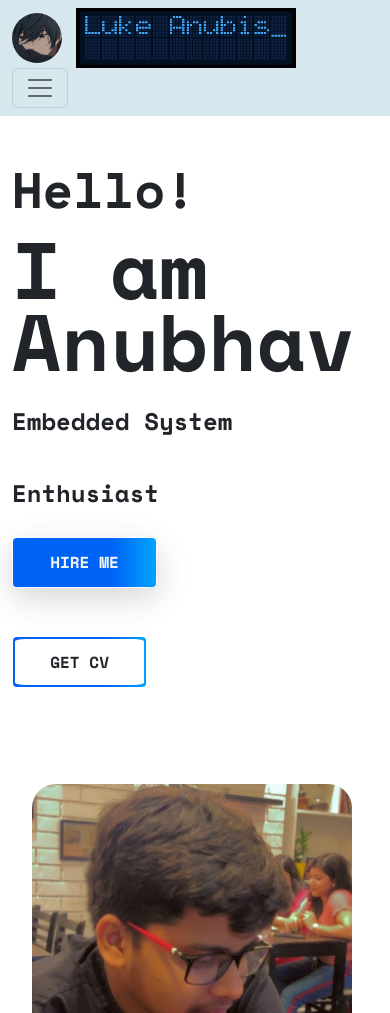
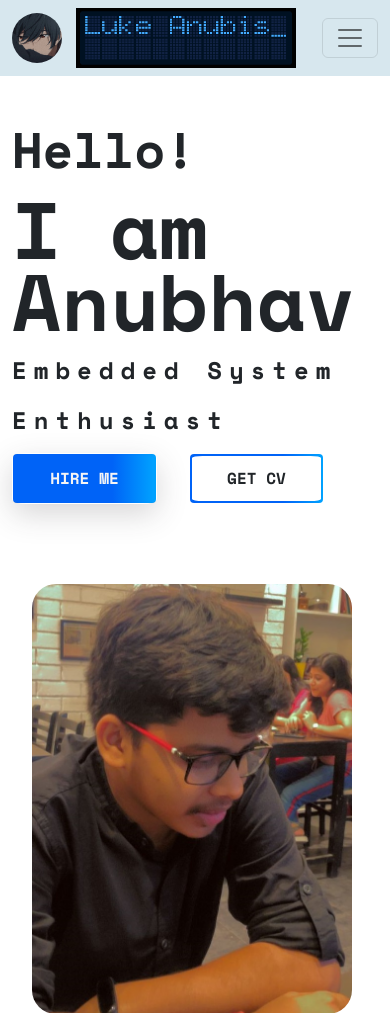
Before and after one commit to anubhav666/Portfolio, a PHP site: page / in a window 390 px wide. Shown: the top 1013 px of the page. Run offline with PHP 8.4, Linux system fonts and the light colour scheme; grey boxes are pictures that could not be loaded.

Commit message:
Added Responsive texts and img sizes

```diff
--- a/css/partials/_global.css
+++ b/css/partials/_global.css
@@ -11,7 +11,7 @@
 /* Buttons */
 
 .button{
-    margin:0 3rem 3rem 0;
+    margin:0 2rem 2rem 0;
     padding: .8rem 2.2rem;
     font: normal 500 16px/20px var(--monospace);
     position: relative;
--- a/css/styles.css
+++ b/css/styles.css
@@ -9,7 +9,10 @@
 
 /*start navigation*/
 .header_area .main_menu .navbar .navbar-brand{
-    padding: 0 24rem 0 0rem;
+    padding: 0 0rem 0 0rem;
+}
+.navbar-collapse{
+    margin-left: 28vw;
 }
 .header_area .main_menu .navbar .navbar-brand .logo{
     margin-right: 5%;
@@ -72,7 +75,9 @@
 
 @media only screen and (max-width: 560px) {
     .about-image > img{
-        max-width: 80%;
+        max-width: 87%;
     }
+
+
 }
 /* end banner Area */
--- a/index.html
+++ b/index.html
@@ -75,15 +75,16 @@
       <section class="site-banner">
       <div class="container">
         <div class="row">
-          <div class="col-lg-6 col-md-12 site-title">
+          <div class="col-lg-6 col-xs-4 col-md-12 site-title">
             <h3 class="title-text">Hello!</h3>
             <h1 class="title-text">I am Anubhav</h1>
-            <h4 class="title-text ">Embedded System Enthusiast</h4>
+            <h4 class="title-h3 ">Embedded System Enthusiast</h4>
             <div class="site-buttons">
-              <div class="d-flex flex-row flex-wrap">
+              <div class="d-flex flex-row flex-wrap col-xs-4 col-lg-12">
                   <button type="button" class="btn button primary-button mr-4 text-uppercase">Hire
                       Me</button>
-                  <button type="button" class="btn button secondary-button text-uppercase" onclick="window.open('./assets/CV.pdf','_blank')">Get CV</button>
+                  <button type="button" class="btn button secondary-button text-uppercase" onclick="window.open('./assets/CV.pdf','_blank')">
+                    Get CV</button>
               </div>
           </div>
           </div>
@@ -99,7 +100,7 @@
       <section class="about-area">
         <div class="container-fluid">
            <div class="row">
-          <div class="col-lg-6 col-md-12">
+          <div class="col-lg-6 col-md-12 col-xs-4">
             <div class="about-image">
               <img src="./img/about/about-us.png" alt="" class="img-fluid">
             </div>
```
